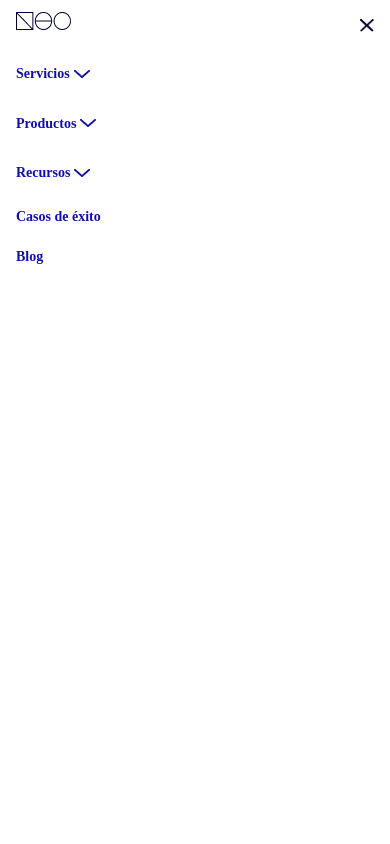
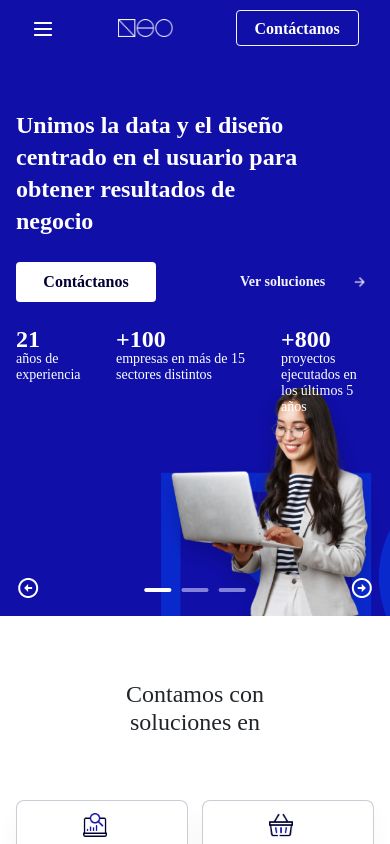
Before and after one commit to Maxim1Popov1/intorginvest, a React (Create React App) app: page / in a window 390 px wide. Shown: the top 844 px of the page. Built offline with nearby package versions, Linux system fonts and the light colour scheme.

Commit message:
added  state for menu

```diff
--- a/src/App.jsx
+++ b/src/App.jsx
@@ -1,4 +1,4 @@
-import React from "react";
+import React, { useState } from "react";
 import { Button } from "react-bootstrap";
 import { useMediaQuery } from "react-responsive";
 
@@ -20,15 +20,29 @@ import burger from "../src/icons/icon/burger.png";
 import "./App.css";
 
 function App() {
+  const [isMenuOpen, changeIsMenuOpen] = useState(false);
+  console.log('isMenuOpen :>> ', isMenuOpen);
   const isMobile = useMediaQuery({
     query: "(max-width: 820px)",
   });
+
+  const closeMenu = () => {
+    changeIsMenuOpen(false);
+  };
+
+  const openMenu = () => {
+    changeIsMenuOpen(true);
+  };
 
   console.log("isMobile :>> ", isMobile);
   return (
     <div className="main">
       <div className="header">
-        {isMobile && <img className="burgerIcon" src={burger} alt="burger" />}
+        {isMobile && (
+          <div onClick={openMenu}>
+            <img className="burgerIcon" src={burger} alt="burger" />
+          </div>
+        )}
         <img className="logoIm" src={logo} alt="Logo" />
         {!isMobile && (
           <div className="navbar">
@@ -48,7 +62,7 @@ function App() {
         </Button>
       </div>
 
-      <Menu/>
+      {isMenuOpen && <Menu closeMenu={closeMenu} />}
 
       <div className="headerPanel">
         <div className="imgContainer">
@@ -66,17 +80,26 @@ function App() {
             <ArrowViewButton />
           </div>
           <div className="headerCenterAchievements">
-            <div className="achievBlock" style={{width:isMobile?'82px':'180px'}}>
+            <div
+              className="achievBlock"
+              style={{ width: isMobile ? "82px" : "180px" }}
+            >
               <div className="achievNum">21</div>
               <div className="achievText">años de experiencia</div>
             </div>
-            <div className="achievBlock" style={{width:isMobile?'147px':'180px'}}>
+            <div
+              className="achievBlock"
+              style={{ width: isMobile ? "147px" : "180px" }}
+            >
               <div className="achievNum">+100</div>
               <div className="achievText">
                 empresas en más de 15 sectores distintos
               </div>
             </div>
-            <div className="achievBlock" style={{width:isMobile?'93px':'180px'}}>
+            <div
+              className="achievBlock"
+              style={{ width: isMobile ? "93px" : "180px" }}
+            >
               <div className="achievNum">+800</div>
               <div className="achievText">
                 proyectos ejecutados en los últimos 5 años
--- a/src/components/Menu/index.jsx
+++ b/src/components/Menu/index.jsx
@@ -12,16 +12,10 @@ import close from "../../icons/icon/Close.png";
 import "./style.css";
 
 function ContextAwareToggle({ children, eventKey, callback }) {
-  console.log("eventKey :>> ", eventKey);
-  // const { activeEventKey } = useContext(AccordionContext);
-
   const decoratedOnClick = useAccordionButton(
     eventKey,
     () => callback && callback(eventKey)
   );
-
-  // const isCurrentEventKey = activeEventKey === eventKey;
-
   return (
     <>
       <button type="button" className="toggleButton" onClick={decoratedOnClick}>
@@ -32,12 +26,12 @@ function ContextAwareToggle({ children, eventKey, callback }) {
   );
 }
 
-function Menu() {
+function Menu({closeMenu}) {
   return (
     <div className="menuContainer">
       <div className="mobileHead">
         <img className="menuLogo" alt="logo" src={logo} />
-        <div>
+        <div onClick={closeMenu}>
           <img className="menuClose" alt="close" src={close} />
         </div>
       </div>
--- a/src/components/Menu/style.css
+++ b/src/components/Menu/style.css
@@ -11,6 +11,7 @@
   width: 100%;
   display: flex;
   justify-content: space-between;
+  align-items: center;
   padding: 12px 16px;
 }
 .menuLogo {
```
